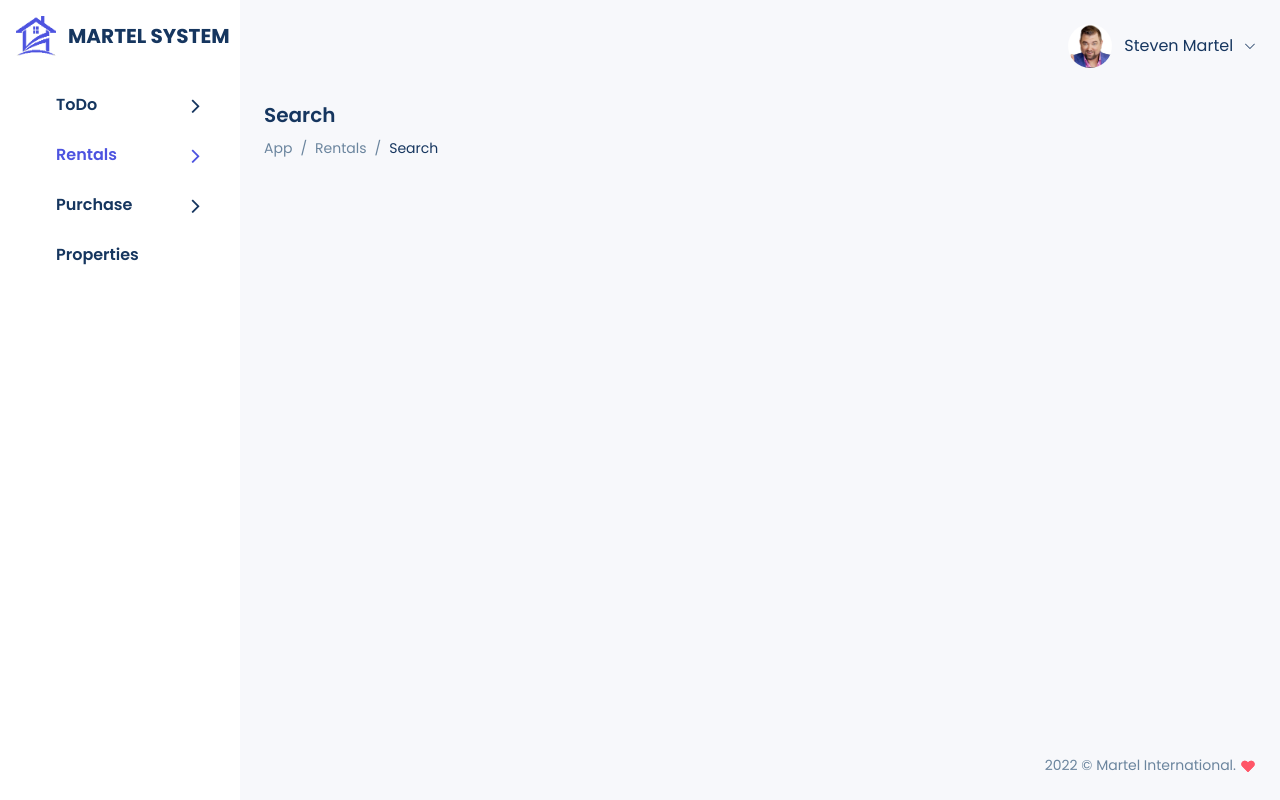
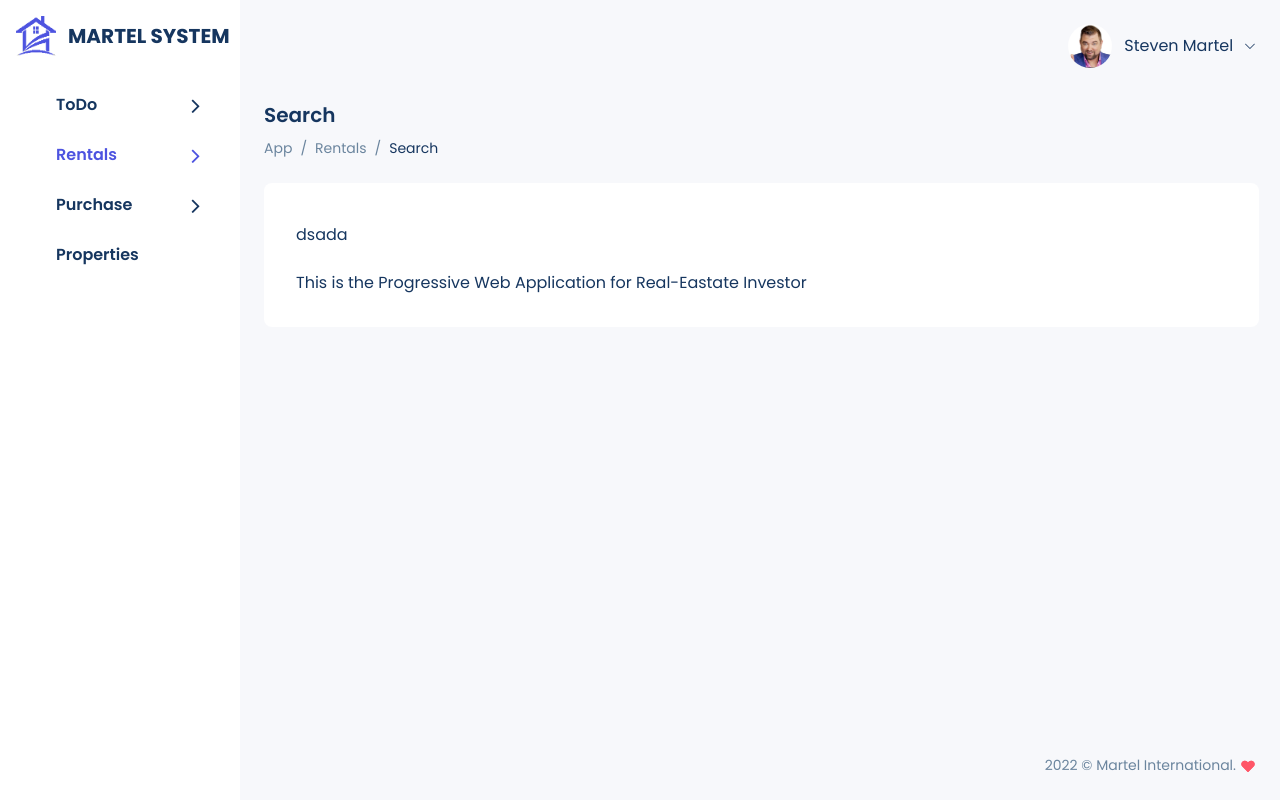
Before and after one commit to ungkaku23/martel-system, a React (Create React App) app in the folder client/: page /#/app/rentals/search in a window 1280 px wide. Built offline with nearby package versions, Linux system fonts and the light colour scheme; sample sign-in values are in the browser's storage; some icons are missing.

Commit message:
update pakcage.json

```diff
--- a/client/package.json
+++ b/client/package.json
@@ -44,6 +44,10 @@
     "test": "react-scripts test",
     "eject": "react-scripts eject"
   },
+  "engines": {
+    "npm": "6.14.16",
+    "node": "14.19.0"
+  },
   "eslintConfig": {
     "extends": [
       "react-app",
--- a/client/src/pages/rentals/search/Search.js
+++ b/client/src/pages/rentals/search/Search.js
@@ -5,12 +5,21 @@ import {
   Row,
 } from "reactstrap";
 
+import Widget from "../../../components/Widget/Widget";
+
 const Search = () => {
   return (
     <div>
       <Row>
         <Col className="pr-grid-col" xs={12} lg={12}>
-
+          <Widget className="widget-p-lg">
+            <div className="d-flex align-items-center justify-content-between py-3">
+              dsada
+            </div>
+            <div className="my-2">
+              <p>This is the Progressive Web Application for Real-Eastate Investor</p>
+            </div>
+          </Widget>
         </Col>
       </Row>
     </div>
--- a/package.json
+++ b/package.json
@@ -6,7 +6,12 @@
   "scripts": {
     "start": "node index.js",
     "build": "cd client && npm install && npm run build",
+    "heroku-postbuild": "npm run build",
     "test": "echo \"Error: no test specified\" && exit 1"
+  },
+  "engines": {
+    "npm": "6.14.16",
+    "node": "14.19.0"
   },
   "keywords": [],
   "author": "",
```
